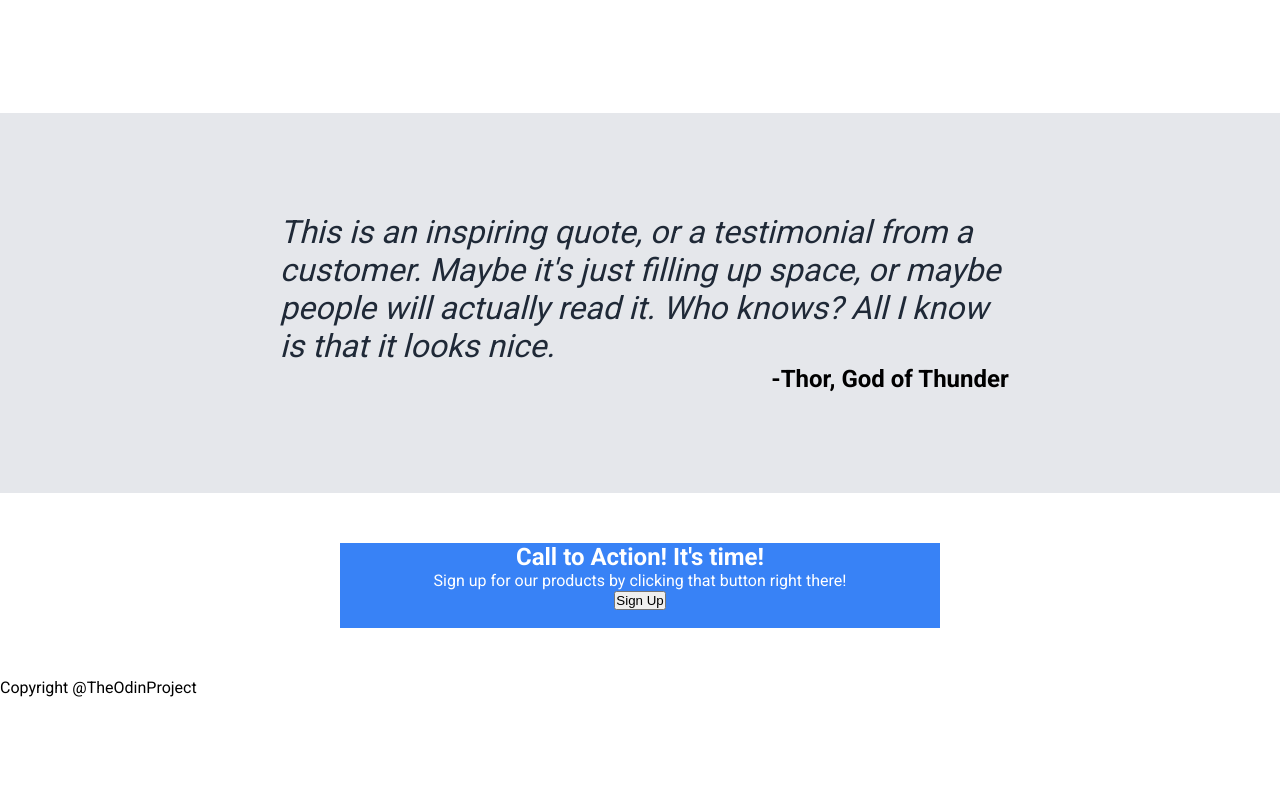
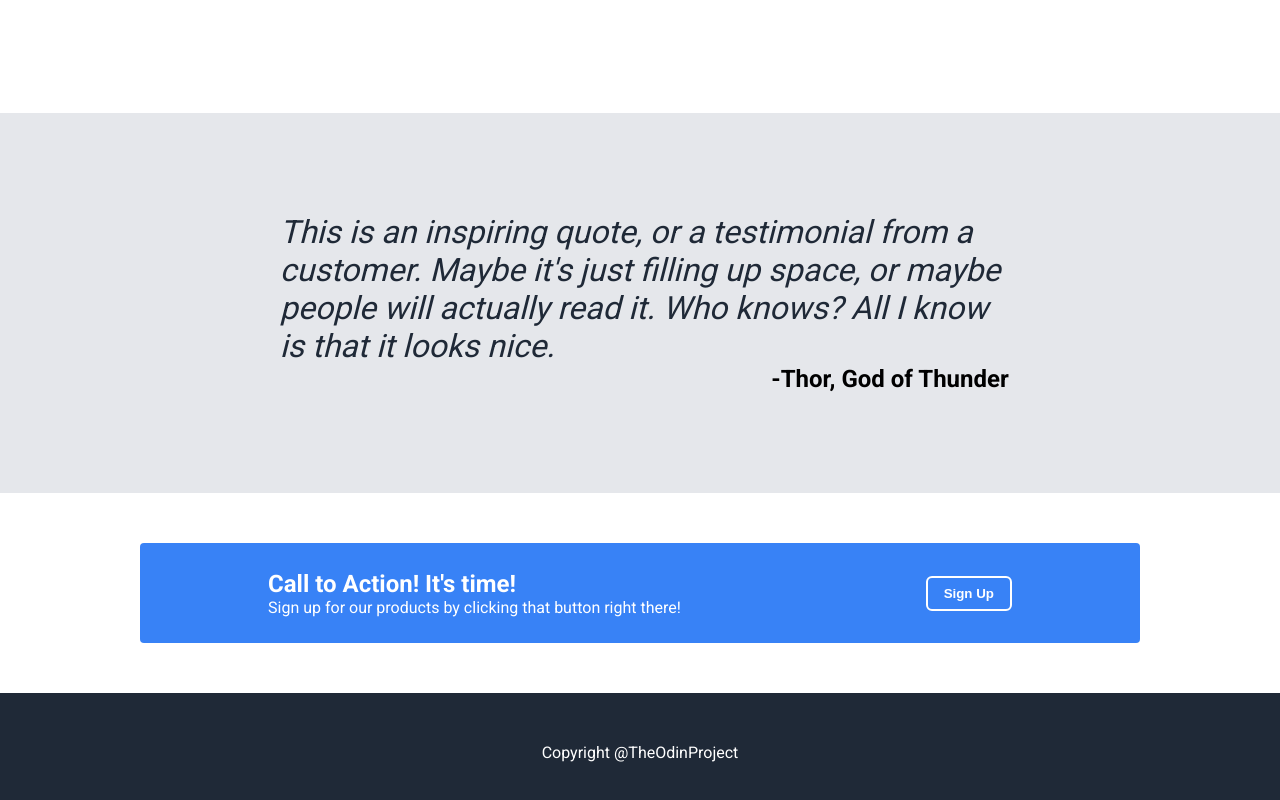
Before and after one commit to seannguyennn04/Landing-Project, a plain HTML site: page index.html in a window 1280 px wide. Shown: the part 1078-1878 px from the top of the page. Before the commit the page ends 1775 px from the top, so only its background shows below. Drawn offline with Linux system fonts and the light colour scheme.

Commit message:
created new styles for quote, call to action, and footer section, learned more about padding and how useful the box model and flex model is with how much i used it during this assignment...

```diff
--- a/styles.css
+++ b/styles.css
@@ -180,13 +180,41 @@ body {
 }
 
 .call-to-action .box{
-    height: 85px;
-    width: 600px;
+    display: flex;
+    justify-content: space-between;
+    align-items: center;
+    height: 100px;
+    width: 1000px;
     background-color:#3882F6;
-    text-align: center;
+    border-radius: 4px;
+    padding: 0 10%;
 }
 
-.call-to-action .sign-up-button{
+
+
+
+
+button {
+    padding: 8px 16px;
+    font-weight: bold;
+    border: 2px solid white;
+    background-color: transparent;
+    color: white;
+    border-radius: 6px;
+    cursor: pointer;
+
+}
+
+/*end of call to action section*/
+
+/*start of footer section*/
+
+.footer{
+    padding: 50px;
+    background-color: #1f2937;
+    color: white;
     display: flex;
-    justify-content: flex-end;
+    justify-content: center;
+
+
 }
```
